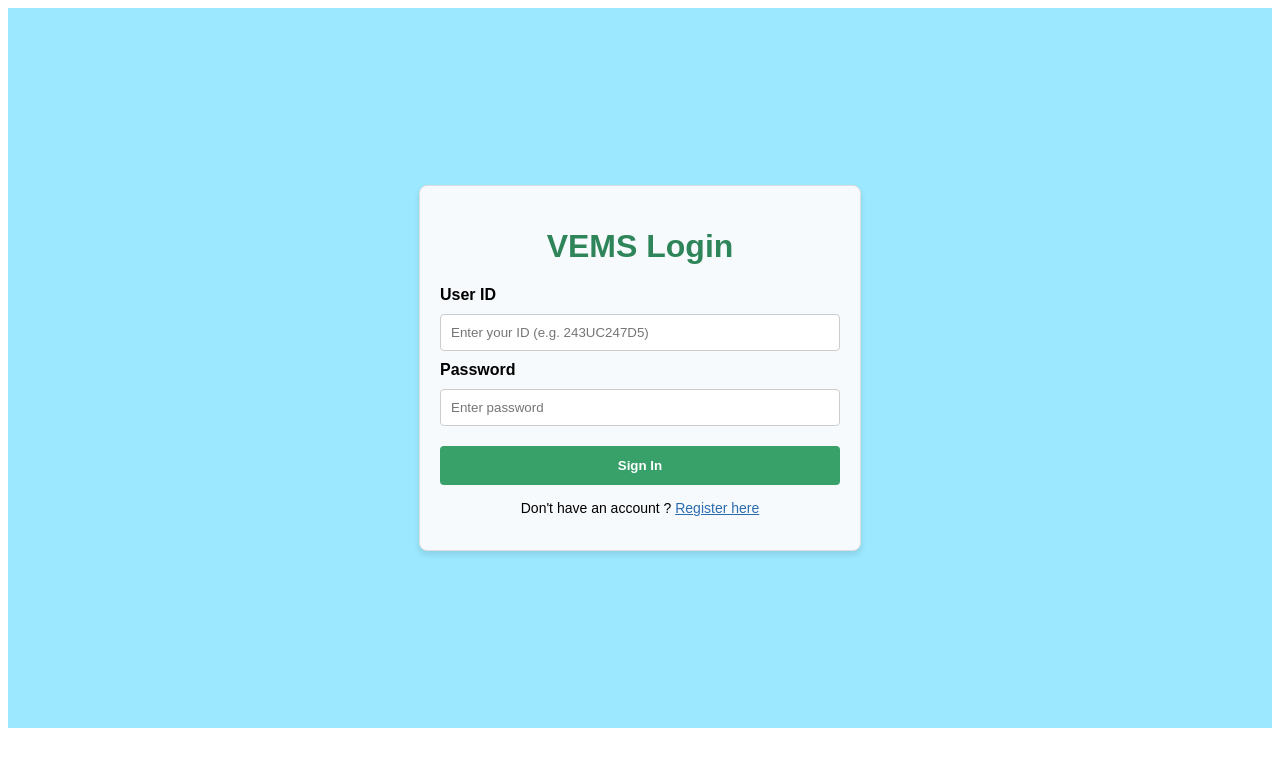
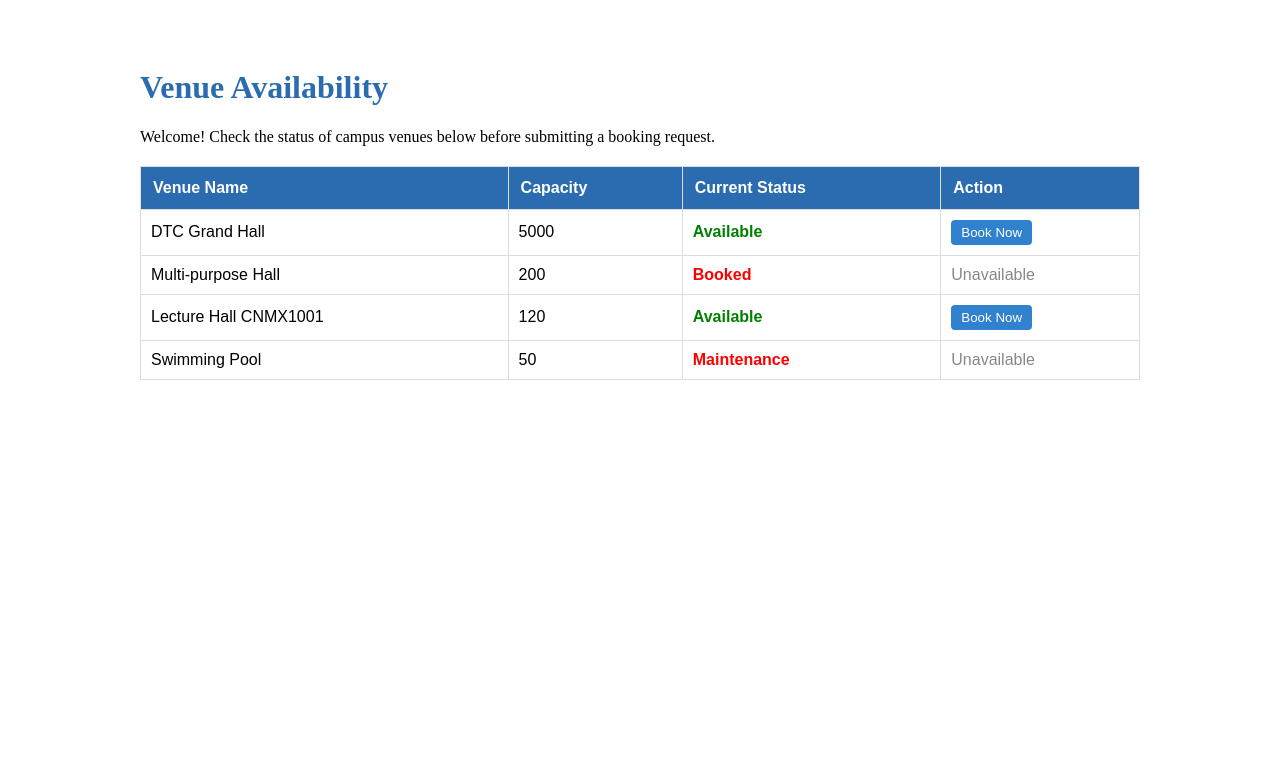
Before and after one commit to NGJIESHENG/Software-Engineering-Fundamental-Project, a React (Vite) app in the folder vems-frontend/: page / in a window 1280 px wide. Shown: the top 766 px of the page. Built offline with nearby package versions, Linux system fonts and the light colour scheme.

Commit message:
Added dashboard page after user login

```diff
--- a/vems-frontend/src/App.jsx
+++ b/vems-frontend/src/App.jsx
@@ -1,9 +1,10 @@
 import RegisterPage from './pages/register';
 import LoginPage from './pages/login';
+import Dashboard from './pages/dashboard';
 
 function App() {
   return (
-    <LoginPage />
+    <Dashboard/>
   );
 }
 
--- /dev/null
+++ b/vems-frontend/src/pages/dashboard.jsx
@@ -0,0 +1,82 @@
+import React, { useState } from 'react';
+
+function Dashboard() {
+    const [venue] = useState([
+        { id: 1, name: 'DTC Grand Hall', capacity: 5000, status: 'Available' },
+        { id: 2, name: 'Multi-purpose Hall', capacity: 200, status: 'Booked' },
+        { id: 3, name: 'Lecture Hall CNMX1001', capacity: 120, status: 'Available' },
+        { id: 4, name: 'Swimming Pool', capacity: 50, status: 'Maintenance' },
+    ]);
+
+    const tableStyle = {
+        width: '100%',
+        borderCollapse: 'collapse',
+        marginTop: '20px',
+        fontFamily: 'Arial, sans-serif'
+    };
+
+    const thStyle = {
+        backgroundColor: '#2b6cb0',
+        color: 'white',
+        padding: '12px',
+        textAlign: 'left',
+        border: '1px solid #ddd'
+    };
+
+    const tdStyle = {
+        padding: '10px',
+        border: '1px solid #ddd'
+    };
+
+    // return must be inside the function braces
+    return (
+        <div style={{ padding: '40px', maxWidth: '1000px', margin: '0 auto' }}>
+            <h1 style={{ color: '#2b6cb0' }}>Venue Availability</h1>
+            <p>Welcome! Check the status of campus venues below before submitting a booking request.</p>
+
+            <table style={tableStyle}>
+                <thead>
+                    <tr>
+                        <th style={thStyle}>Venue Name</th>
+                        <th style={thStyle}>Capacity</th>
+                        <th style={thStyle}>Current Status</th>
+                        <th style={thStyle}>Action</th>
+                    </tr>
+                </thead>
+                <tbody>
+                    {venue.map((v) => (
+                        <tr key={v.id}>
+                            <td style={tdStyle}>{v.name}</td>
+                            <td style={tdStyle}>{v.capacity}</td>
+                            <td style={{
+                                ...tdStyle,
+                                fontWeight: 'bold',
+                                color: v.status === 'Available' ? 'green' : 'red'
+                            }}>
+                                {v.status}
+                            </td>
+                            <td style={tdStyle}>
+                                {v.status === 'Available' ? (
+                                    <button style={{
+                                        padding: '5px 10px',
+                                        backgroundColor: '#3182ce',
+                                        color: 'white',
+                                        border: 'none',
+                                        borderRadius: '4px',
+                                        cursor: 'pointer'
+                                    }}>
+                                        Book Now
+                                    </button>
+                                ) : (
+                                    <span style={{ color: '#888' }}>Unavailable</span>
+                                )}
+                            </td>
+                        </tr>
+                    ))}
+                </tbody>
+            </table>
+        </div>
+    );
+}
+
+export default Dashboard;
```
